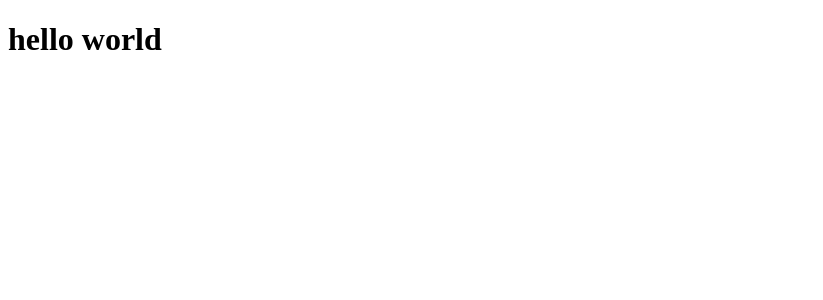
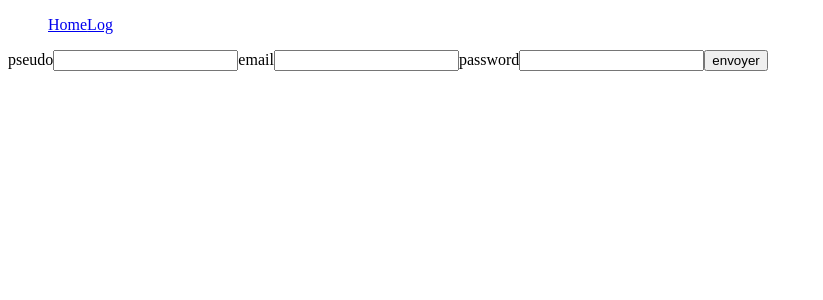
Before and after one commit to sylla156/reseauSocial, a React (Create React App) app in the folder client/: page /log in a window 1280 px wide. Shown: the top 300 px of the page, without its empty margins (0-823 px from the left). Built offline with nearby package versions, Linux system fonts and the light colour scheme.

Commit message:
create user finish

```diff
--- a/client/src/App.jsx
+++ b/client/src/App.jsx
@@ -1,7 +1,17 @@
+import { BrowserRouter, Route, Routes } from "react-router-dom";
+import Navbar from "./Components/Navbar";
+import Home from "./pages/Home";
+import Login from "./pages/Login";
+
 function App() {
-  return (
-   <h1>hello world</h1>
-  );
+  return <BrowserRouter>
+  <Navbar/>
+   <Routes>
+     <Route path="/" index element={<Home/>} />
+     <Route path="/log" element={<Login/>} />
+   </Routes>
+
+  </BrowserRouter>
 }
 
 export default App;
--- /dev/null
+++ b/client/src/Components/Navbar.jsx
@@ -0,0 +1,21 @@
+import React from 'react'
+import { Link } from 'react-router-dom'
+
+const Navbar = () => {
+  return (
+    <div className="navbar">
+        <ul>
+            <Link to='/' >
+                Home
+            </Link>
+
+            <Link to='/log' >
+                Log
+            </Link>
+
+        </ul>
+    </div>
+  )
+}
+
+export default Navbar;
--- /dev/null
+++ b/client/src/Components/SignUp.jsx
@@ -0,0 +1,57 @@
+import React, { useCallback, useState } from 'react'
+import axios from 'axios';
+
+const SignUp = () => {
+    const [pseudo, setPseudo] = useState();
+    const [email,setEmail] = useState();
+    const [password,setPassword] = useState();
+
+   const hanbleSubmit = useCallback((e) => {
+     e.preventDefault();
+     axios.post(`${process.env.REACT_APP_BACKEND_URL}api/user/register`,
+     {
+       pseudo,
+       email,
+       password
+     })
+          .then((response) => console.log(response))
+   },[pseudo,email,password])
+
+   const hanbleChange = useCallback((e) => {
+     const type = e.target.type;
+     const value = e.target.value;
+
+     switch (type) {
+       case 'text':
+         setPseudo(value);
+         break;
+
+       case 'email':
+         setEmail(value);
+         break;
+
+       case 'password':
+         setPassword(value);
+         break;
+
+       default:
+         break;
+     }
+   },[pseudo,email,password])
+  return (
+    <form method="post" onSubmit={hanbleSubmit} onChange={hanbleChange}>
+        <label htmlFor="pseudo">pseudo</label>
+        <input type="text" name="pseudo" id="pseudo" />
+
+        <label htmlFor="email">email</label>
+        <input type="email" name="email" id="email" />
+
+        <label htmlFor="password">password</label>
+        <input type="password" name="password" id="password" />
+
+        <button type="submit">envoyer</button>
+      </form>
+  )
+}
+
+export default SignUp
--- /dev/null
+++ b/client/src/pages/Home.jsx
@@ -0,0 +1,9 @@
+import React from 'react'
+
+const Home = () => {
+  return (
+    <div>Home</div>
+  )
+}
+
+export default Home
--- /dev/null
+++ b/client/src/pages/Login.jsx
@@ -0,0 +1,13 @@
+import React, { useCallback, useState } from 'react'
+import SignUp from '../Components/SignUp'
+
+
+const Login = () => {
+
+
+  return <div className="login">
+       <SignUp/>
+  </div>
+}
+
+export default Login
--- a/package.json
+++ b/package.json
@@ -18,6 +18,7 @@
   },
   "homepage": "https://github.com/sylla156/reseauSocial#readme",
   "dependencies": {
+    "axios": "^0.27.2",
     "bcrypt": "^5.0.1",
     "cookie-parser": "^1.4.6",
     "cors": "^2.8.5",
```
Also changed, not shown: client/src/pages/Profil.jsx (added), 1 other file (tests, documents, lock files or other folders).
